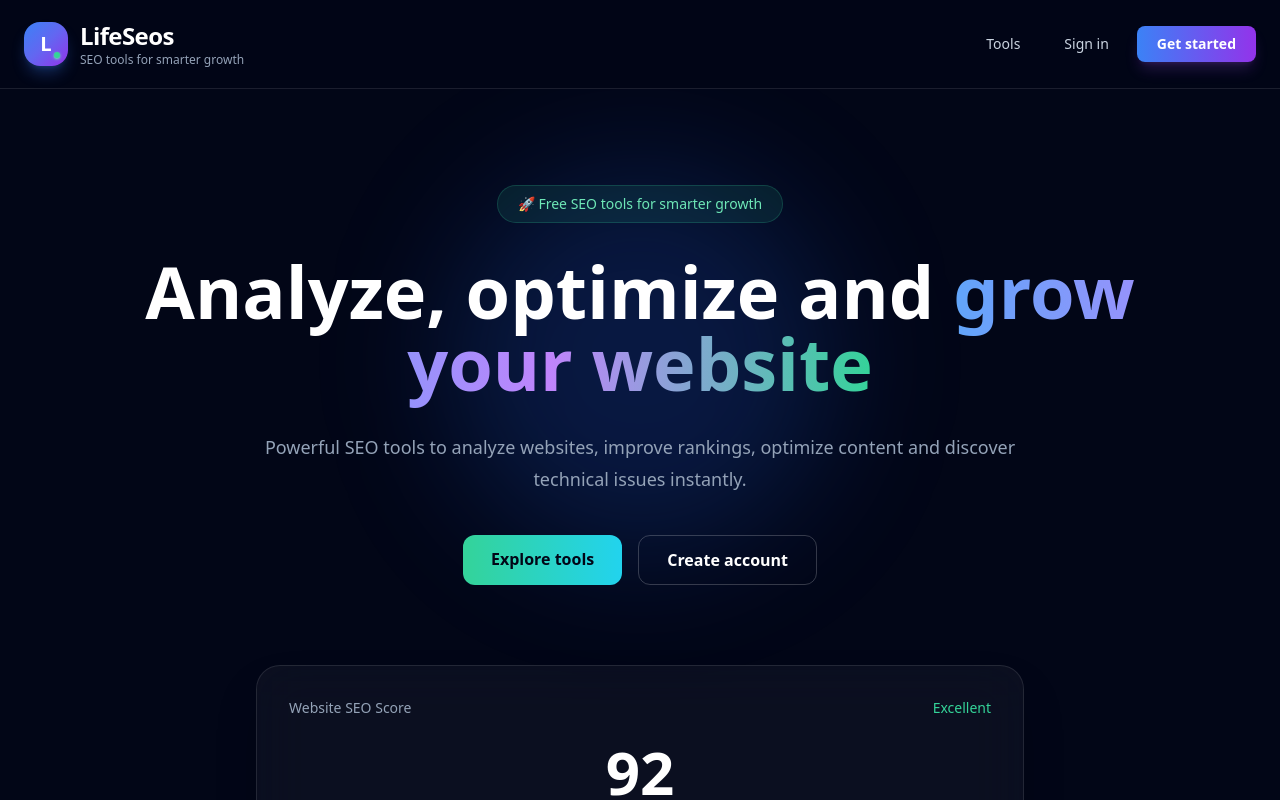
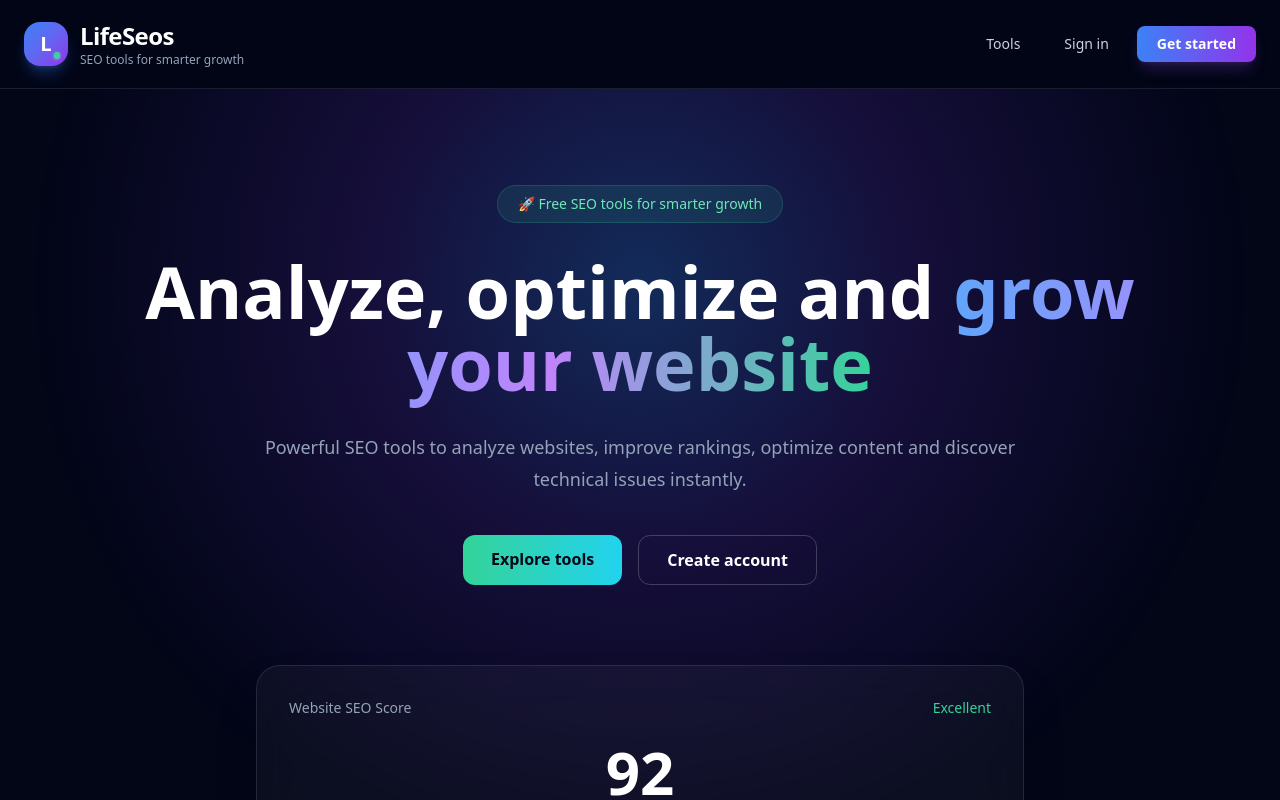
Before and after one commit to mouh1992ara/lifeseos-app, a Next.js app: page / in a window 1280 px wide. Shown: the top 800 px of the page. Built offline with nearby package versions, Linux system fonts and the light colour scheme; no server answers.

Commit message:
Improve mobile hero glow

```diff
--- a/app/page.tsx
+++ b/app/page.tsx
@@ -106,25 +106,16 @@
       }}
     />
 
-    {/* HERO */}
 
-      <section className="relative">
+{/* HERO */}
 
-<div
-  className="
-    absolute
-    left-1/2
-    top-20
-    hidden
-    h-96
-    w-96
-    -translate-x-1/2
-    rounded-full
-    bg-blue-600/20
-    blur-3xl
-    sm:block
-  "
-/>
+<section
+  className="relative"
+  style={{
+    backgroundImage:
+      "radial-gradient(circle at 50% 22%, rgba(59,130,246,0.30) 0%, rgba(124,58,237,0.16) 30%, rgba(15,23,42,0) 65%)",
+  }}
+>
         <div
           className="
           relative
```
